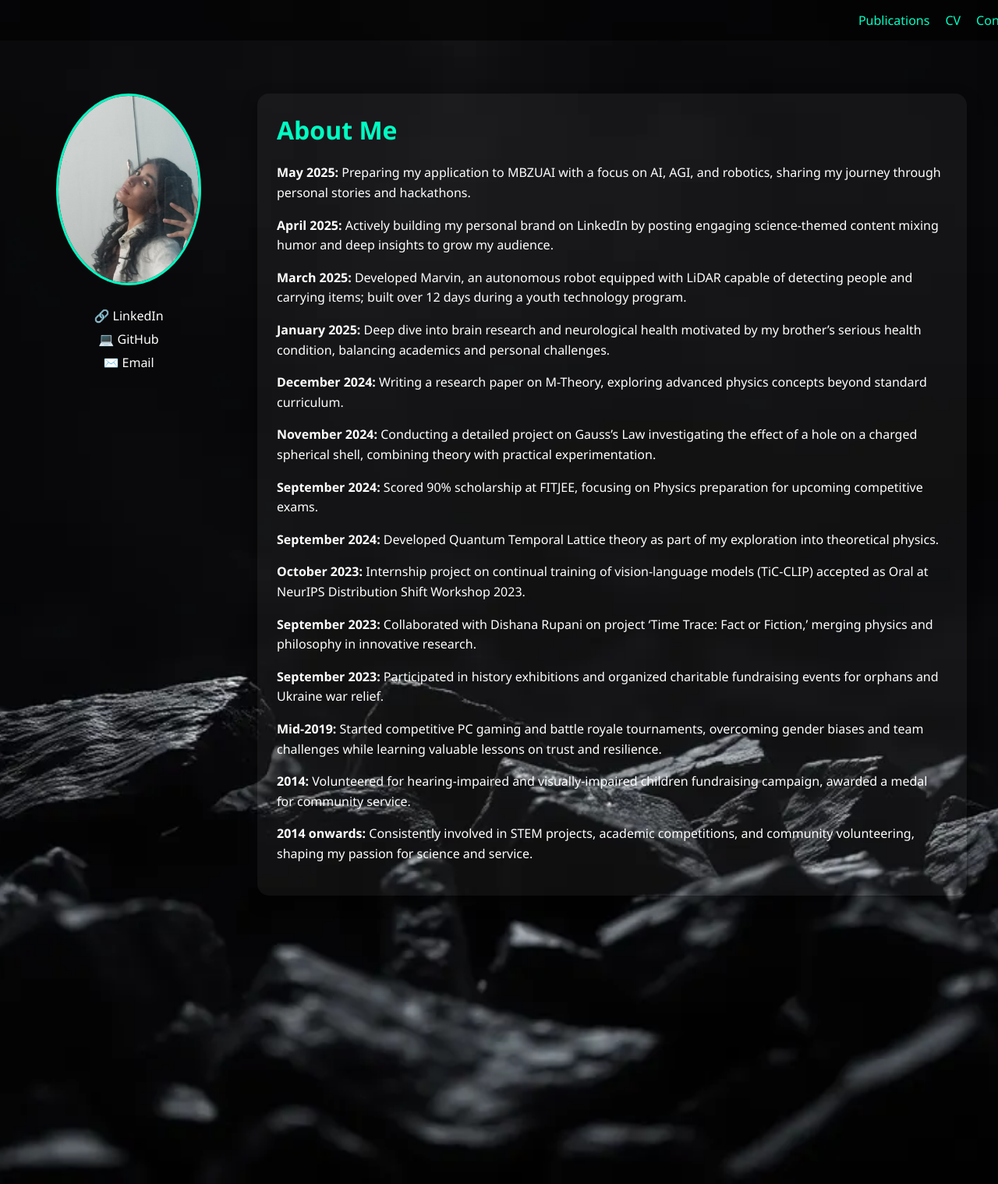
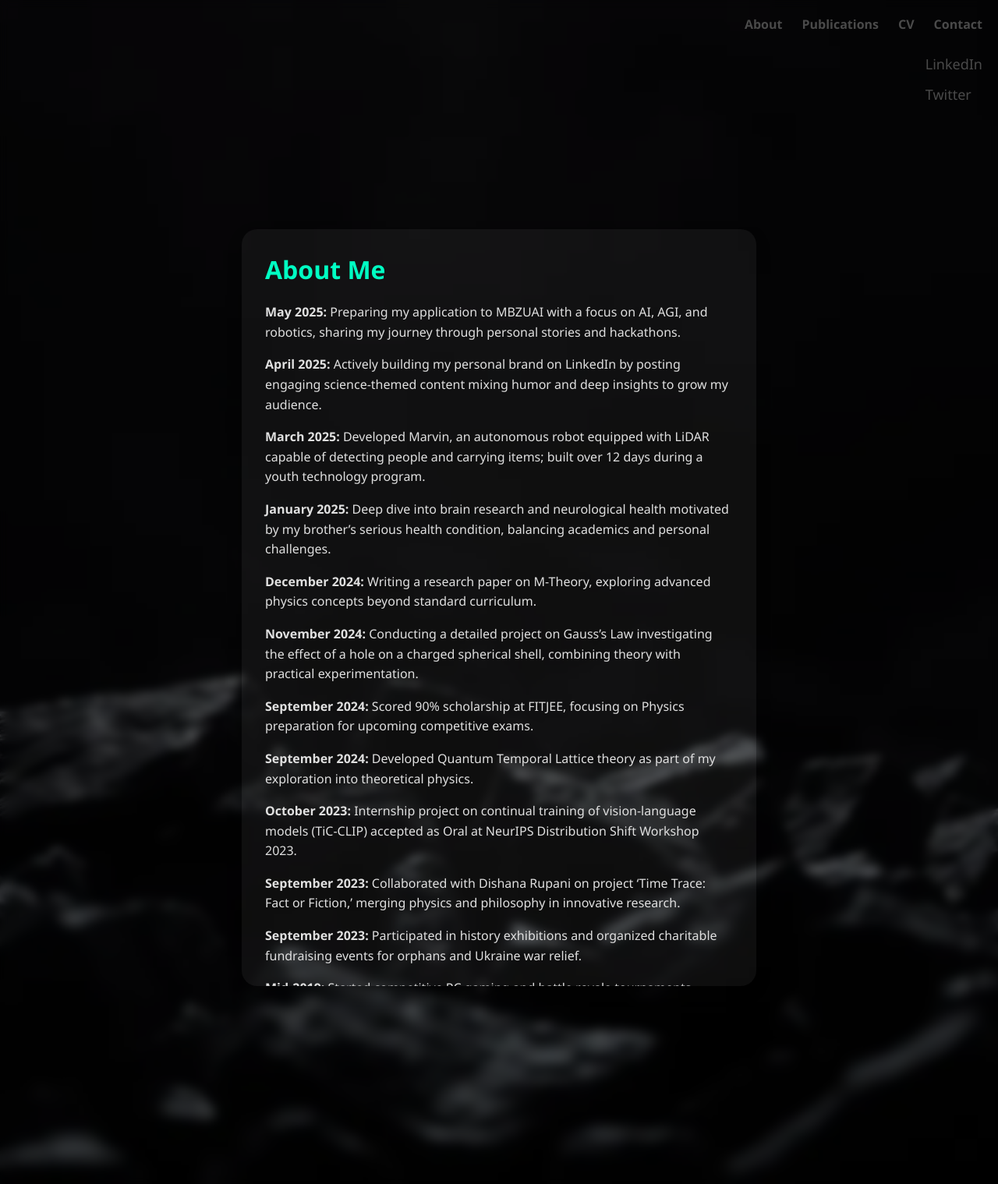
Before and after one commit to dishana11/dishana11.github.io, a Jekyll site: the page built from index.md, in a window 1280 px wide. Shown: the whole page at 78% size. Built offline with Jekyll 4.4.1, drawn with Linux system fonts in a browser that asks for light colours; some of the changed lines change nothing that is shown.

Commit message:
Update index.md

```diff
--- a/index.md
+++ b/index.md
@@ -4,112 +4,130 @@ layout: default
 ---
 
 <style>
-  body {
+  html, body {
+    height: 100%;
     margin: 0;
-    padding: 0;
     font-family: 'Segoe UI', Tahoma, Geneva, Verdana, sans-serif;
     background: url('/assets/my-background.jpg') no-repeat center center fixed;
     background-size: cover;
+    overflow: auto;
     color: #fff;
   }
 
-  .navbar {
-    width: 100%;
-    padding: 15px 30px;
-    background-color: rgba(0, 0, 0, 0.6);
+  .container {
     display: flex;
-    justify-content: flex-end;
-    gap: 20px;
-    font-size: 16px;
-    position: fixed;
-    top: 0;
-    z-index: 10;
+    flex-direction: column;
+    align-items: center;
+    justify-content: center;
+    min-height: 100vh;
+    padding: 20px;
+    backdrop-filter: blur(6px);
+    background-color: rgba(0, 0, 0, 0.5);
   }
 
-  .navbar a {
-    color: #00ffc3;
-    text-decoration: none;
+  /* Top navigation bar */
+  .top-nav {
+    position: fixed;
+    top: 20px;
+    right: 20px;
+    display: flex;
+    gap: 25px;
+    font-weight: 600;
+    font-size: 16px;
+    z-index: 100;
   }
 
-  .main-container {
-    display: flex;
-    padding: 120px 40px 40px;
-    gap: 40px;
+  .top-nav a {
+    color: #4a4a4a; /* Dark grey */
+    text-decoration: none;
+    white-space: nowrap; /* Prevent cutting */
+    transition: color 0.3s ease;
   }
 
-  .sidebar {
-    width: 250px;
-    text-align: center;
+  .top-nav a:hover {
+    color: #00ffc3; /* bright teal on hover */
   }
 
-  .sidebar img {
-    width: 180px;
-    border-radius: 50%;
-    margin-bottom: 15px;
-    border: 3px solid #00ffc3;
+  /* Social links below */
+  .social-links {
+    position: fixed;
+    top: 70px;
+    right: 20px;
+    display: flex;
+    flex-direction: column;
+    gap: 15px;
+    font-size: 18px;
+    z-index: 100;
   }
 
   .social-links a {
-    display: block;
-    color: #fff;
+    color: #4a4a4a;
     text-decoration: none;
-    margin: 8px 0;
-    font-size: 16px;
+    transition: color 0.3s ease;
+  }
+
+  .social-links a:hover {
+    color: #00ffc3;
   }
 
   .about-box {
-    flex: 1;
-    max-height: 80vh;
+    max-width: 600px;
+    width: 90%;
+    max-height: 60vh;
+    padding: 30px;
+    background-color: rgba(255, 255, 255, 0.05);
+    border-radius: 20px;
+    box-shadow: 0 8px 20px rgba(0, 0, 0, 0.3);
+    text-align: left;
     overflow-y: auto;
-    background-color: rgba(255, 255, 255, 0.05);
-    border-radius: 15px;
-    padding: 25px;
-    box-shadow: 0 8px 20px rgba(0, 0, 0, 0.4);
+    color: #e0e0e0; /* softer light grey for text */
   }
 
-  .about-box h1 {
+  h1 {
+    margin-top: 0;
     color: #00ffc3;
-    margin-top: 0;
   }
 
-  .about-box p {
+  p {
     line-height: 1.6;
   }
 
-  @media (max-width: 768px) {
-    .main-container {
-      flex-direction: column;
-      padding: 100px 20px;
-      align-items: center;
+  @media (max-width: 600px) {
+    .about-box {
+      padding: 20px;
+      max-width: 95vw;
+      max-height: 80vh;
     }
-
-    .sidebar {
-      width: 100%;
+    .top-nav {
+      position: static;
+      flex-wrap: wrap;
+      justify-content: center;
+      gap: 15px;
+      margin-bottom: 20px;
     }
-
-    .about-box {
-      width: 100%;
-      max-height: none;
+    .social-links {
+      position: static;
+      flex-direction: row;
+      justify-content: center;
+      gap: 20px;
+      margin-bottom: 20px;
     }
   }
 </style>
 
-<div class="navbar">
-  <a href="#">Publications</a>
-  <a href="#">CV</a>
-  <a href="#">Contact</a>
+<div class="top-nav">
+  <a href="/">About</a>
+  <a href="/publications.html" target="_blank">Publications</a>
+  <a href="/assets/Dishana cv (3).pdf" target="_blank">CV</a>
+  <a href="/contact.html" target="_blank">Contact</a>
 </div>
 
-<div class="main-container">
-  <div class="sidebar">
-    <img src="/assets/images/avatar.jpg" alt="Your Profile Picture">
-    <div class="social-links">
-      <a href="https://linkedin.com/in/yourusername" target="_blank">🔗 LinkedIn</a>
-      <a href="https://github.com/yourusername" target="_blank">💻 GitHub</a>
-      <a href="mailto:youremail@example.com">✉️ Email</a>
-    </div>
-  </div>
+<div class="social-links">
+  <a href="https://www.linkedin.com/in/meowww11" target="_blank">LinkedIn</a>
+  <a href="https://twitter.com/yourtwitterhandle" target="_blank">Twitter</a>
+</div>
 
+<div class="container">
   <div class="about-box">
     <h1>About Me</h1>
     <p><strong>May 2025:</strong> Preparing my application to MBZUAI with a focus on AI, AGI, and robotics, sharing my journey through personal stories and hackathons.</p>
```
